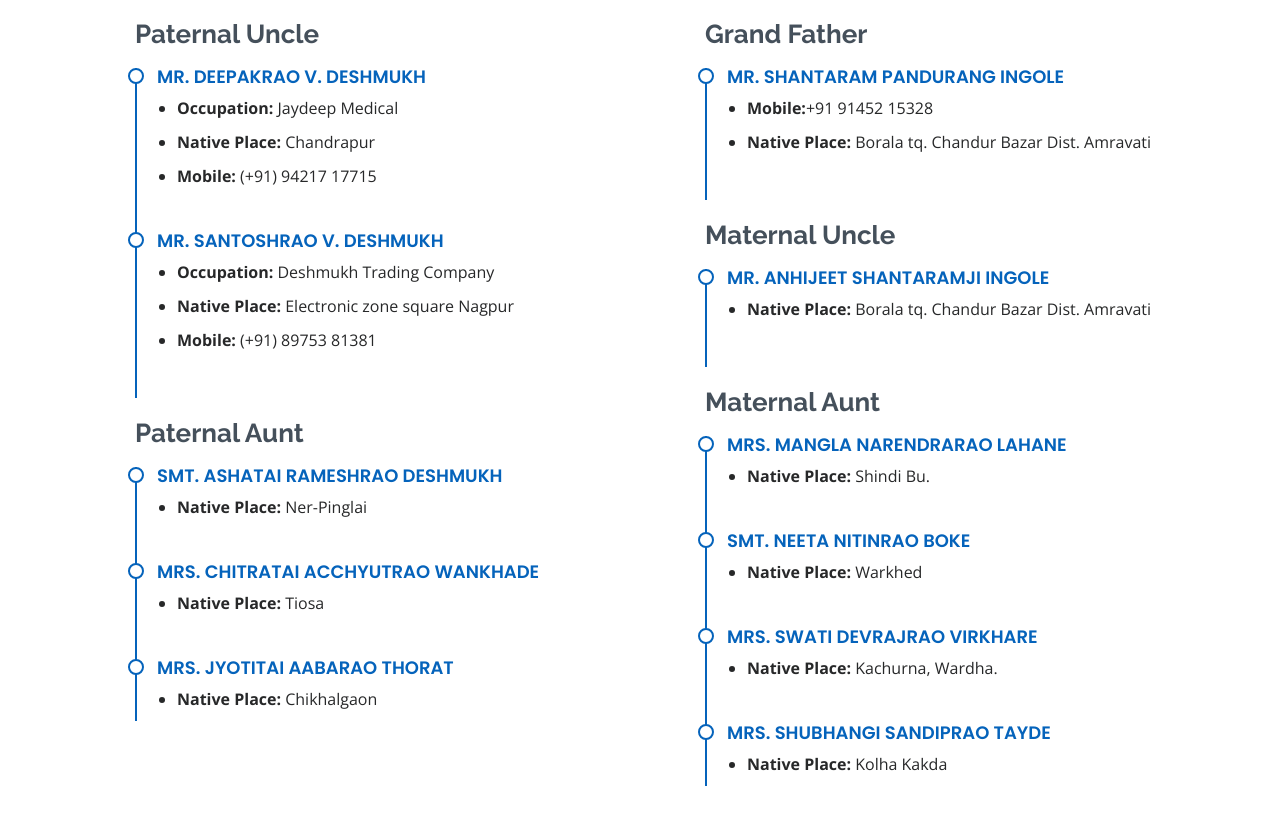
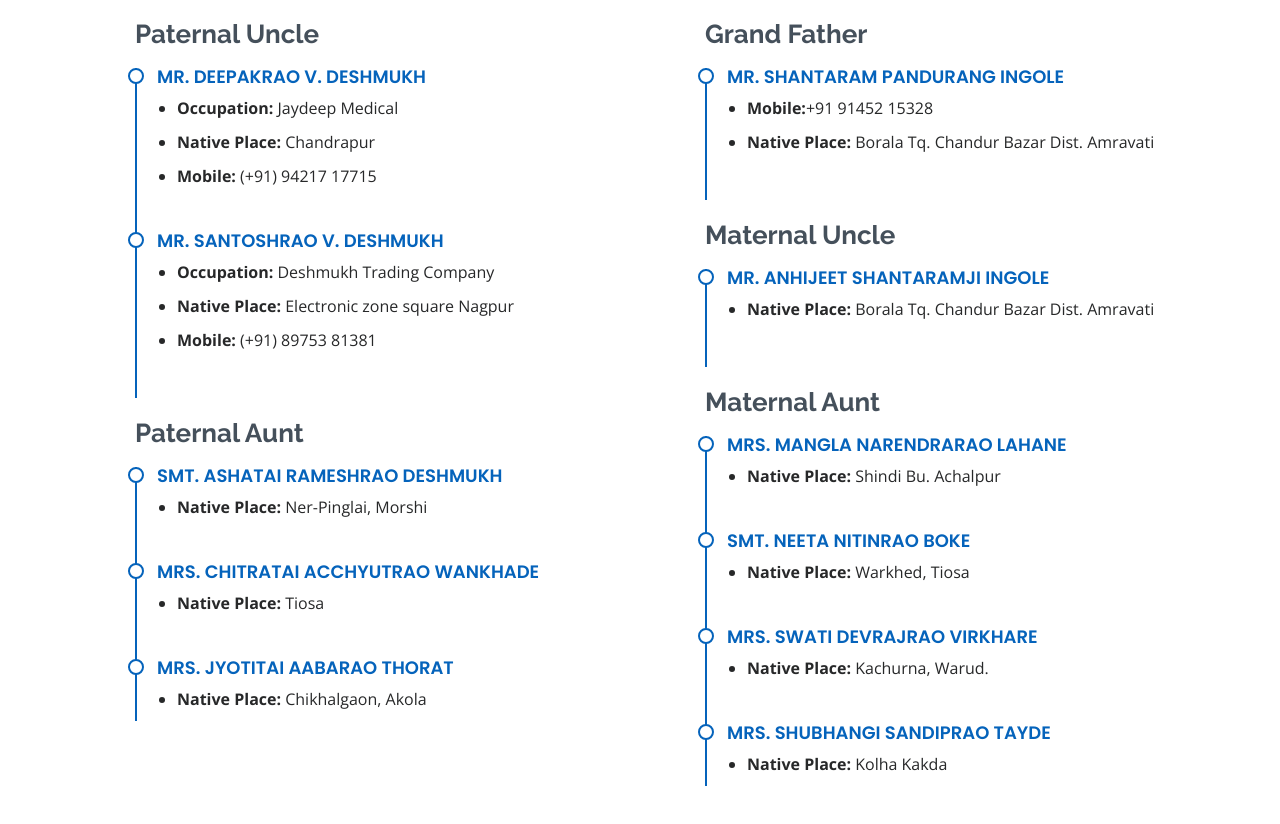
Before and after one commit to amar1021/abhibio, a plain HTML site: page index.html in a window 1280 px wide. Shown: the part 1500-2324 px from the top of the page. Drawn offline with nearby package versions, Linux system fonts and the light colour scheme.

Commit message:
small changes

```diff
--- a/index.html
+++ b/index.html
@@ -141,7 +141,7 @@
             <div class="resume-item">
               <h4>Smt. Ashatai Rameshrao Deshmukh</h4>
               <ul>
-                <li><strong>Native Place:</strong> Ner-Pinglai</li>
+                <li><strong>Native Place:</strong> Ner-Pinglai, Morshi</li>
               </ul>
             </div>
             <div class="resume-item">
@@ -153,7 +153,7 @@
             <div class="resume-item">
               <h4>Mrs. Jyotitai Aabarao Thorat</h4>
               <ul>
-                <li><strong>Native Place:</strong> Chikhalgaon</li>
+                <li><strong>Native Place:</strong> Chikhalgaon, Akola</li>
               </ul>
             </div>
           </div>
@@ -163,33 +163,33 @@
               <h4>Mr. Shantaram Pandurang Ingole</h4>
               <ul>
                 <li><strong>Mobile:</strong>+91 91452 15328</li>
-                <li><strong>Native Place:</strong> Borala tq. Chandur Bazar Dist. Amravati</li>
+                <li><strong>Native Place:</strong> Borala Tq. Chandur Bazar Dist. Amravati</li>
               </ul>
             </div>
             <h3 class="resume-title">Maternal Uncle</h3>
             <div class="resume-item">
               <h4>Mr. Anhijeet Shantaramji Ingole</h4>
               <ul>
-                <li><strong>Native Place:</strong> Borala tq. Chandur Bazar Dist. Amravati</li>
+                <li><strong>Native Place:</strong> Borala Tq. Chandur Bazar Dist. Amravati</li>
               </ul>
             </div>
             <h3 class="resume-title">Maternal Aunt</h3>
             <div class="resume-item">
               <h4>Mrs. Mangla Narendrarao Lahane</h4>
               <ul>
-                <li><strong>Native Place:</strong> Shindi Bu.</li>
+                <li><strong>Native Place:</strong> Shindi Bu. Achalpur</li>
               </ul>
             </div>
             <div class="resume-item">
               <h4>Smt. Neeta Nitinrao Boke</h4>
               <ul>
-                <li><strong>Native Place:</strong> Warkhed</li>
+                <li><strong>Native Place:</strong> Warkhed, Tiosa</li>
               </ul>
             </div>
             <div class="resume-item">
               <h4>Mrs. Swati Devrajrao Virkhare</h4>
               <ul>
-                <li><strong>Native Place:</strong> Kachurna, Wardha.</li>
+                <li><strong>Native Place:</strong> Kachurna, Warud.</li>
               </ul>
             </div>
             <div class="resume-item">
```
